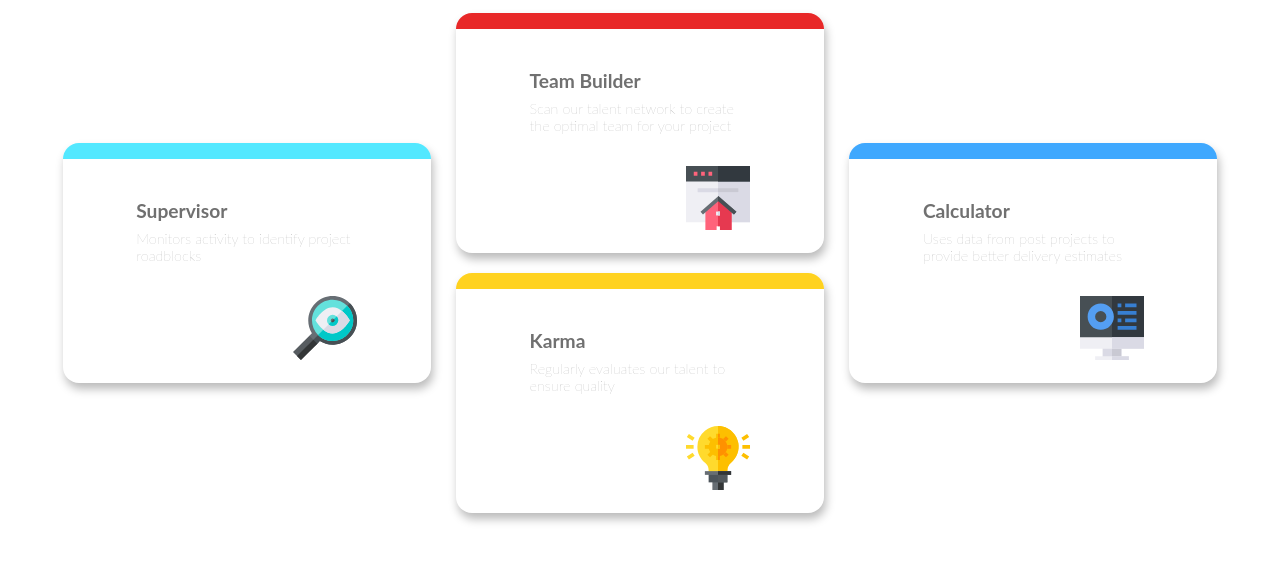
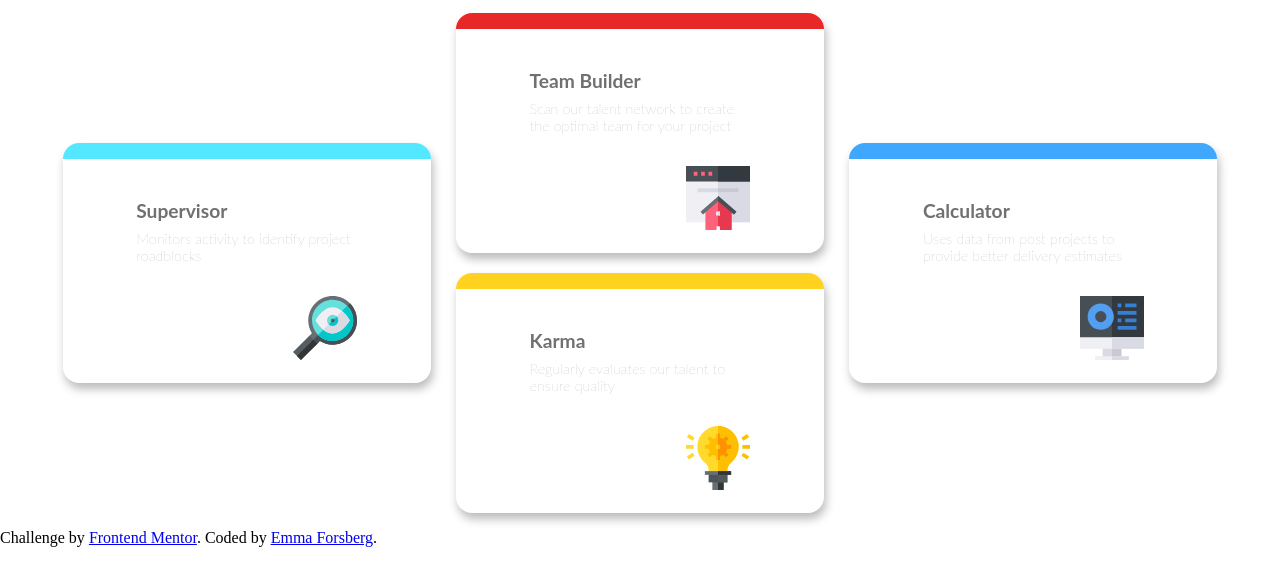
Before and after one commit to Emmafforsberg/four-card, a website: page index.html in a window 1280 px wide. Shown: the part 159-744 px from the top of the page. Drawn offline with Linux system fonts and the light colour scheme.

Commit message:
Update index.html

```diff
--- a/index.html
+++ b/index.html
@@ -53,6 +53,11 @@
         </div>
     </main>
     <footer>
+        <p class="attribution">
+            Challenge by <a href="https://www.frontendmentor.io?ref=challenge"
+                target="_blank">Frontend Mentor</a>.
+            Coded by <a href="#">Emma Forsberg</a>.
+        </p>
     </footer>
 
 </body>
```
